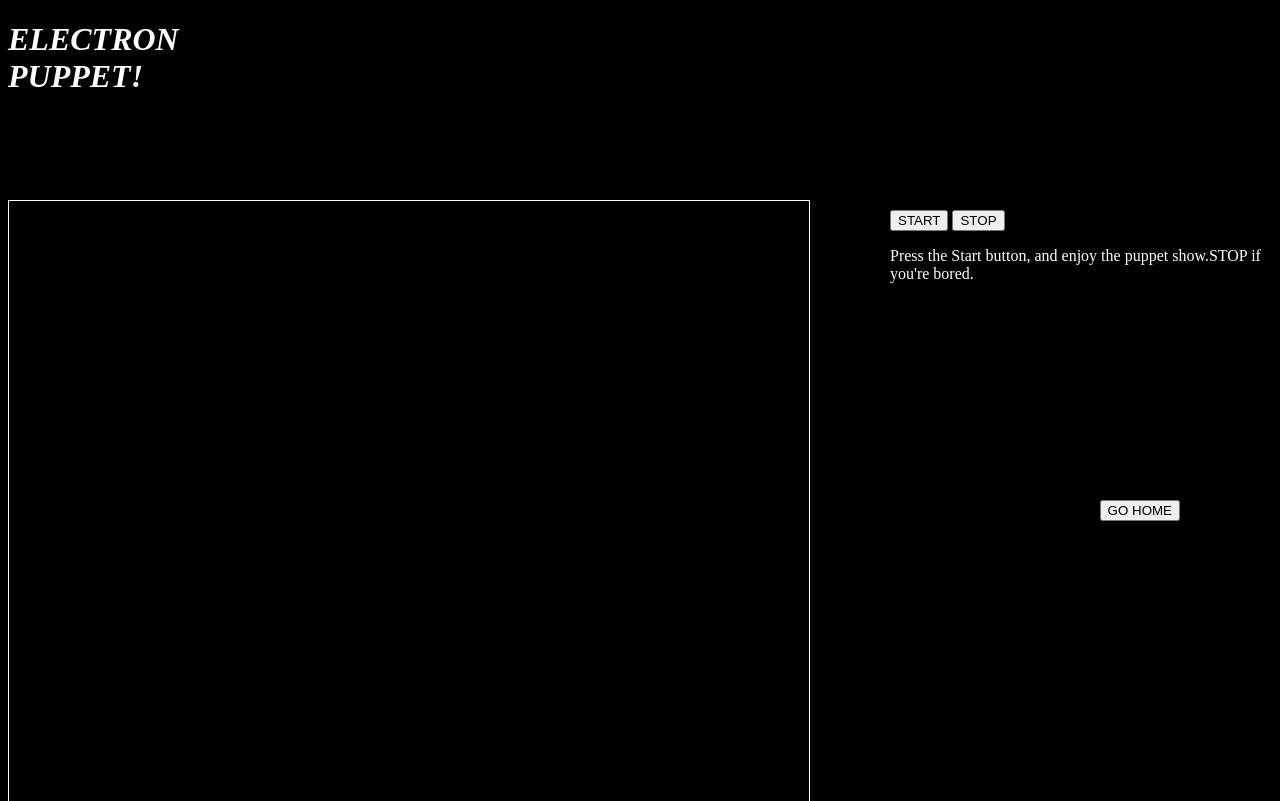
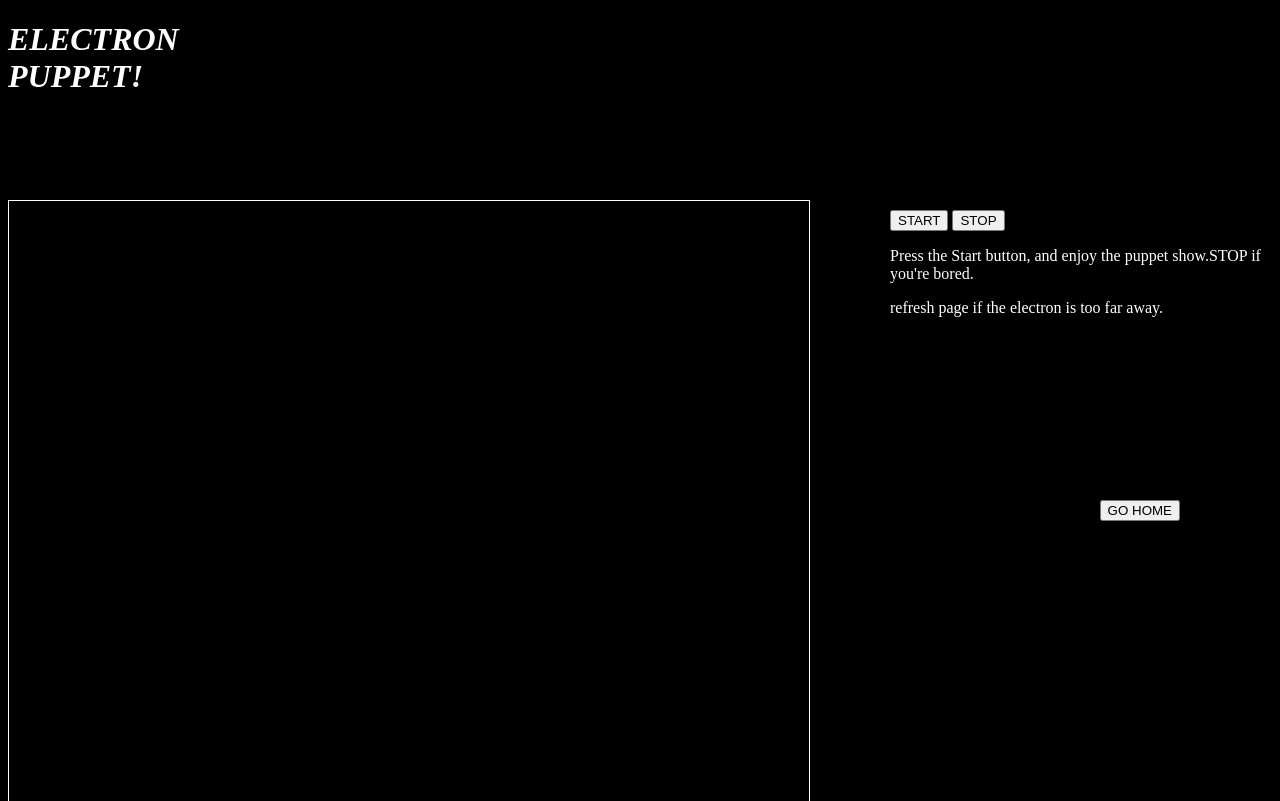
Before and after one commit to Dabi2003/Particle-Simulation-Web, a plain HTML site: page resources/client/View.html in a window 1280 px wide. Drawn offline with Linux system fonts and the light colour scheme.

Commit message:
ALL DONE!!!! ADDED INSTRUCTIONS ON THE ACTIVITES. PROJECT IS LOOKING NEAT

```diff
--- a/resources/client/View.html
+++ b/resources/client/View.html
@@ -15,6 +15,7 @@
     <input type="button" value="START" onclick="StartVIEW()" >
     <input type="button" value="STOP" onclick="Stop()">
     <p class="colorWhite">Press the Start button, and enjoy the puppet show.STOP if you're bored.</p>
+    <p class="colorWhite"> refresh page if the electron is too far away.</p>
 </form>
 <input type="button" value="GO HOME" class="HOMEBUTTON" onclick="goHome()"><!--button used to return to menu to go do a different activity-->
 
```
